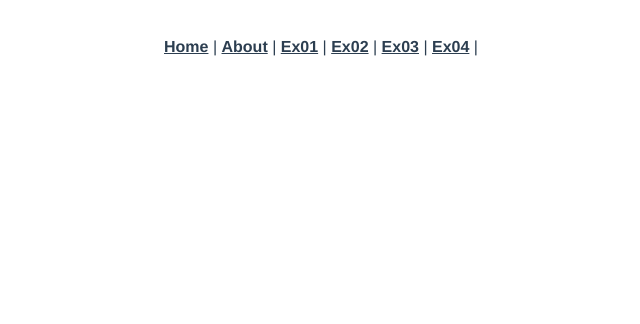
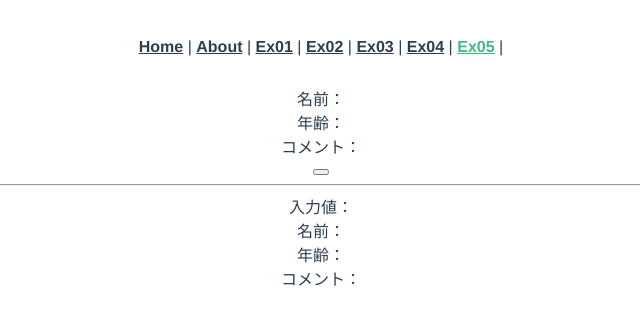
Before and after one commit to Mmy26/ex-vue-beginner, a Vue app: page /Ex05 in a window 1280 px wide. Shown: the top 324 px of the page, without its empty margins (319-959 px from the left). Built offline with nearby package versions, Linux system fonts and the light colour scheme.

Commit message:
演習３getter実装

```diff
--- a/src/App.vue
+++ b/src/App.vue
@@ -7,6 +7,7 @@
       <router-link to="/Ex02">Ex02</router-link> |
       <router-link to="/Ex03">Ex03</router-link> |
       <router-link to="/Ex04">Ex04</router-link> |
+      <router-link to="/Ex05">Ex05</router-link> |
     </div>
     <router-view />
   </div>
--- a/src/router/index.ts
+++ b/src/router/index.ts
@@ -36,6 +36,10 @@ const routes: Array<RouteConfig> = [
     path: "/Ex04",
     component: () => import("../views/Ex04.vue"),
   },
+  {
+    path: "/Ex05",
+    component: () => import("../views/Ex05.vue"),
+  },
 ];
 
 const router = new VueRouter({
--- a/src/views/Ex03.vue
+++ b/src/views/Ex03.vue
@@ -4,7 +4,7 @@
     ＋
     <input type="text" value="num2" v-model.number="num2" />
     =
-    {{ num1 + num2 }}
+    {{ total() }}
   </div>
 </template>
 
@@ -14,6 +14,10 @@ import { Component, Vue } from "vue-property-decorator";
 export default class XXXComponent extends Vue {
   private num1 = 0;
   private num2 = 0;
+
+  total(): number {
+    return this.num1 + this.num2;
+  }
 }
 </script>
 
--- a/src/views/Ex05.vue
+++ b/src/views/Ex05.vue
@@ -0,0 +1,21 @@
+<template>
+  <div>
+    <div>名前：</div>
+    <div>年齢：</div>
+    <div>コメント：</div>
+    <button></button>
+    <hr />
+    <div>入力値：</div>
+    <div>名前：</div>
+    <div>年齢：</div>
+    <div>コメント：</div>
+  </div>
+</template>
+
+<script lang="ts">
+import { Component, Vue } from "vue-property-decorator";
+@Component
+export default class XXXComponent extends Vue {}
+</script>
+
+<style scoped></style>
```
